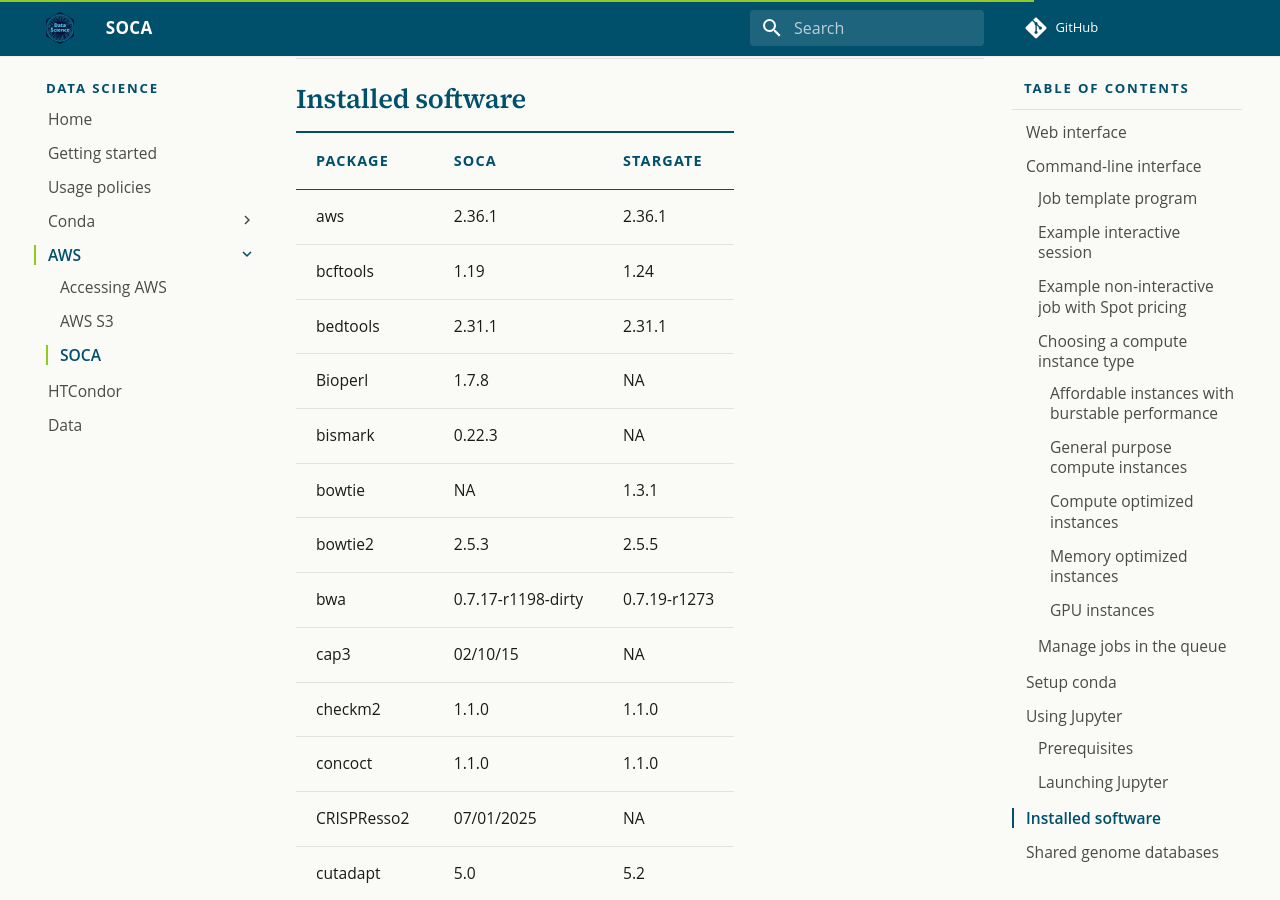
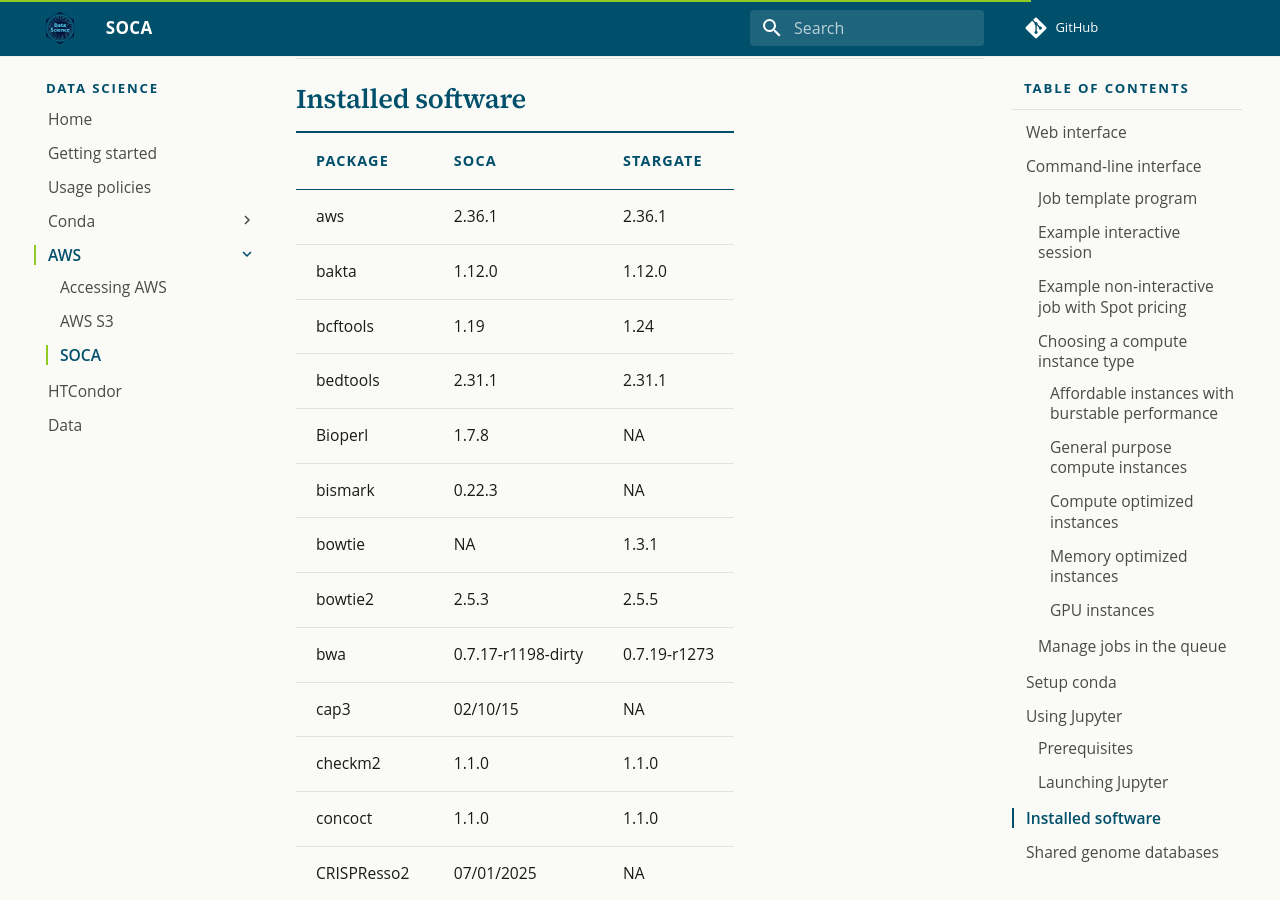
Before and after one commit to danforthcenter/datascience, an MkDocs documentation site: the page built from docs/aws_soca.md, in a window 1280 px wide and 900 px high, scrolled down 15322 px. Built offline with MkDocs 1.6.1 and Material for MkDocs 9.7.7, drawn with Linux system fonts in a browser that asks for light colours.

Commit message:
Add bakta

```diff
--- a/docs/aws_soca.md
+++ b/docs/aws_soca.md
@@ -305,6 +305,7 @@ When finished, close the session and then click **Delete Session** to shut down
 | Package      | SOCA               | stargate     |
 | ------------ | ------------------ | ------------ |
 | aws          | 2.36.1             | 2.36.1       |
+| bakta        | 1.12.0             | 1.12.0       |
 | bcftools     | 1.19               | 1.24         |
 | bedtools     | 2.31.1             | 2.31.1       |
 | Bioperl      | 1.7.8              | NA           |
```
